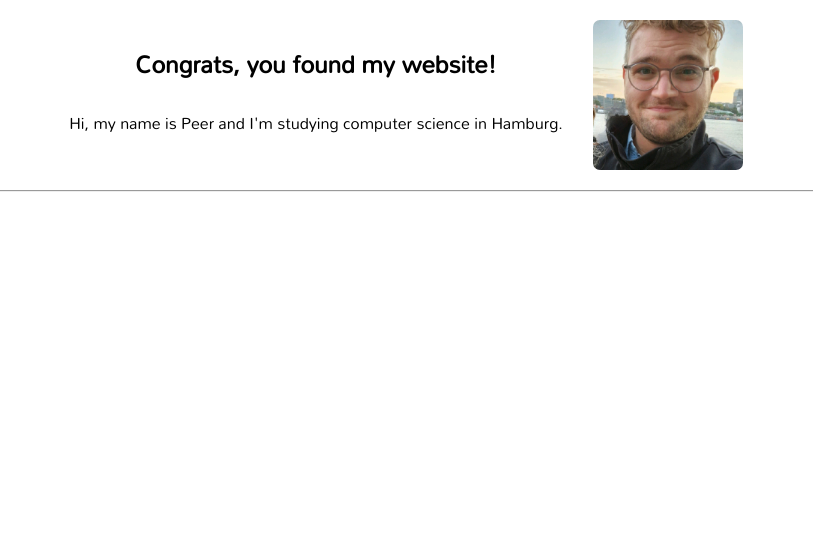
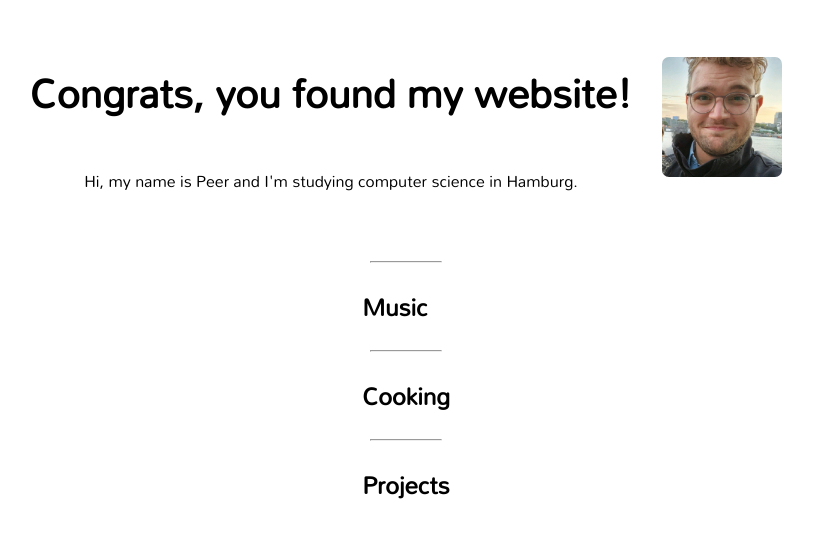
Before and after one commit to peermaute/peermaute.com, a React (Create React App) app: page / in a window 1280 px wide. Shown: the top 538 px of the page, without its empty margins (234-1047 px from the left). Built offline with nearby package versions, Linux system fonts and the light colour scheme.

Commit message:
deleted sections and changed to body component

```diff
--- a/src/App.js
+++ b/src/App.js
@@ -1,6 +1,7 @@
 import styles from "./App.module.css";
 import NavBar from './components/NavBar';
 import Header from './components/Header';
+import Body from './components/Body';
 
 function App() {
 
@@ -8,6 +9,7 @@ function App() {
     <div className={styles.app}>
       <NavBar/>
       <Header/>
+      <Body/>
     </div>
   );
 }
--- a/src/App.module.css
+++ b/src/App.module.css
@@ -2,4 +2,9 @@
   display: flex;
   justify-content: center;
   flex-direction: column;
+  align-items: center;
 }
+
+hr{
+  width: 80%;
+}
--- /dev/null
+++ b/src/components/Body.js
@@ -0,0 +1,22 @@
+import styles from "./Body.module.css";
+
+const Body = () => {
+    return (
+        <div className={styles.body}>
+            <hr></hr>
+            <section className={styles.title}>
+                <h1>Music</h1>
+            </section>
+            <hr></hr>
+            <section className={styles.title}>
+                <h1>Cooking</h1>
+            </section>
+            <hr></hr>
+            <section className={styles.title}>
+                <h1>Projects</h1>
+            </section>
+        </div>
+    );
+};
+
+export default Body;
--- /dev/null
+++ b/src/components/Body.module.css
@@ -0,0 +1,8 @@
+.body{
+    margin: 20px;
+}
+
+.title{
+    text-align: left;
+    margin-top: 0;
+}
--- a/src/components/Header.js
+++ b/src/components/Header.js
@@ -5,7 +5,7 @@ const Header = () => {
   return (
     <div>
       <hr id={styles.topHr}></hr>
-      <header>
+      <header className={styles.headElement}>
         <section className={styles.headerText}>
           <h1 className={styles.title}>Congrats, you found my website!</h1>
           <img id={styles.headerImageMiddle} src={profilPic} alt="Peer" />
@@ -14,9 +14,7 @@ const Header = () => {
           </p>
         </section>
         <img id={styles.headerImageRight} src={profilPic} alt="Peer" />
-
       </header>
-      <hr></hr>
     </div>
   );
 };
--- a/src/components/Header.module.css
+++ b/src/components/Header.module.css
@@ -1,16 +1,18 @@
-header{
+.headElement{
     display: flex;
     flex-direction: row;
     justify-content: center;
     margin: 20px;
+    align-items: center;
 }
 
-header>*{
+.headElement>*{
     text-align: center;
 }
 
 .title{
     font-weight: bolder;
+    font-size: 2.5rem;
 }
 
 #topHr{
@@ -19,7 +21,7 @@ header>*{
 
 #headerImageRight{
     margin-left: 30px;
-    width: 150px;
+    height: 120px;
     border-radius: 7px;
 }
 
@@ -27,12 +29,8 @@ header>*{
     display: none;
 }
 
-hr{
-    width: 80%;
-}
-
 @media only screen and (max-width: 715px) {
-    header{
+    .headElement{
         flex-direction: column;
         align-items: center;
         margin-top: 0;
@@ -40,6 +38,7 @@ hr{
 
     .title{
         margin-top: 0;
+        font-size: 1.5rem;
     }
 
     #topHr{
@@ -52,7 +51,7 @@ hr{
 
     #headerImageMiddle{
         display: block;
-        width: 150px;
+        height: 120px;
         border-radius: 7px;
         margin: auto;
     }
--- a/src/components/NavBar.js
+++ b/src/components/NavBar.js
@@ -7,6 +7,8 @@ const NavBar = () => {
             <p> | </p>
             <a href="#music">Cooking</a>
             <p> | </p>
+            <a href="#cooking">Projects</a>
+            <p> | </p>
             <a href="#socialLink">Links</a>
         </nav>
     );
```
Also changed, not shown: src/components/Project.js (added, +9 -0 lines), src/components/Project.module.css (added).
